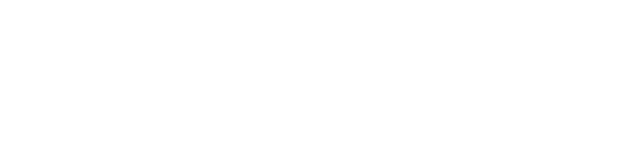
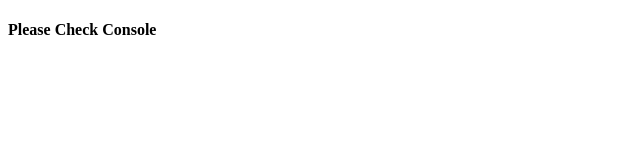
Before and after one commit to mrhrifat/typescript-webpack, a website built with webpack: page index.html in a window 1280 px wide. Shown: the whole page, without its empty margins (0-640 px from the left). Built offline with nearby package versions, Linux system fonts and the light colour scheme.

Commit message:
refactor: h4 to notify

```diff
--- a/index.html
+++ b/index.html
@@ -7,7 +7,7 @@
     <title>TypeScript</title>
 </head>
 <body>
-
+    <h4>Please Check Console</h4>
 
     <script src="./dist/main.js"></script>
 </body>
```
